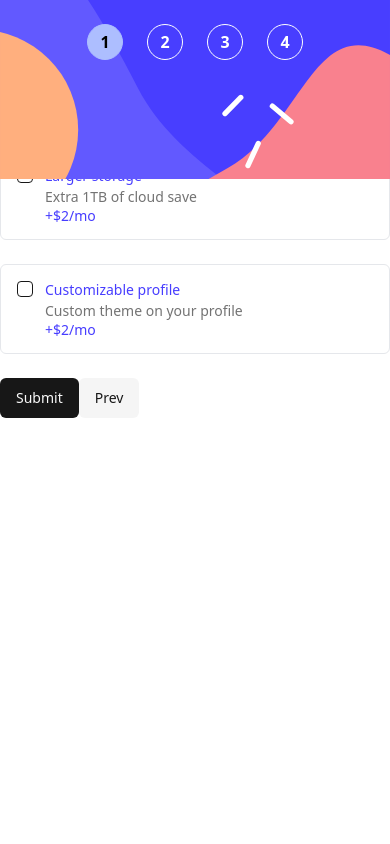
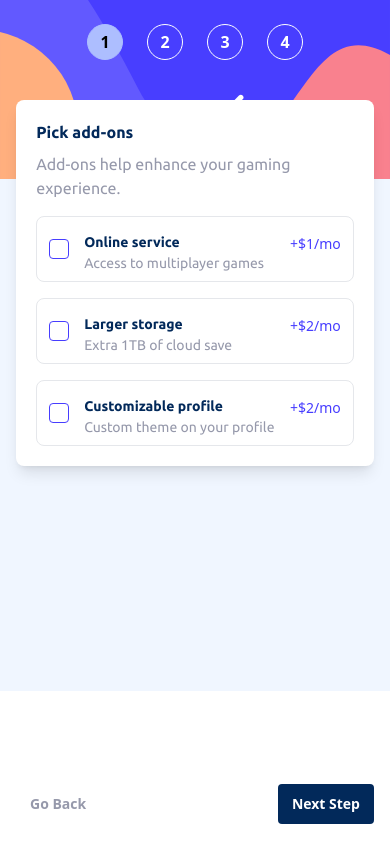
Before and after one commit to Matteonegridev/MultiStep-form, a React (Vite) app: page /addons in a window 390 px wide. Built offline with nearby package versions, Linux system fonts and the light colour scheme; what fluid-tailwind would draw is missing.

Commit message:
styled addons mobile

```diff
--- a/src/components/routes/AddOns.tsx
+++ b/src/components/routes/AddOns.tsx
@@ -40,7 +40,19 @@ function AddOns() {
       </div>
 
       <Form {...form}>
-        <form onSubmit={form.handleSubmit(onSubmit)} className="space-y-6">
+        <form
+          onSubmit={form.handleSubmit(onSubmit)}
+          className="h-[70dvh] bg-magnolia"
+        >
+          <div className="relative z-10 m-auto mt-16 w-11/12 space-y-4 rounded-lg bg-white px-5 py-5 shadow-lg">
+            <div className="w-4/5">
+              <h1 className="pb-2 font-UbuntuBold text-primary ~text-2xl/4xl">
+                Pick add-ons
+              </h1>
+              <p className="w-[35ch] font-UbuntuRegular text-coolGray">
+                Add-ons help enhance your gaming experience.
+              </p>
+            </div>
             {addons.map((value) => (
               <FormField
                 key={value.id}
@@ -49,10 +61,11 @@ function AddOns() {
                 render={({ field }) => (
                   <FormItem
                     key={value.id}
-                  className="flex flex-row items-start space-x-3 space-y-0 rounded-md border p-4"
+                    className={`grid grid-cols-[35px_1fr] items-center rounded-lg border px-3 py-2`}
                   >
                     <FormControl>
                       <Checkbox
+                        className="grid h-[1.25em] w-[1.25em] appearance-none place-content-center border border-secondary bg-white text-secondary data-[state=checked]:bg-secondary"
                         checked={field.value?.includes(value.id)}
                         onCheckedChange={(checked) => {
                           // Get the current value of addons.items from the form state
@@ -78,26 +91,40 @@ function AddOns() {
                         }}
                       />
                     </FormControl>
-                  <div className="space-y-1 leading-none">
-                    <FormLabel>{value.type}</FormLabel>
-                    <div>
-                      <FormDescription>{value.description}</FormDescription>
-                      <FormLabel>{value.price}</FormLabel>
+                    <div className="flex justify-between space-y-1 leading-none">
+                      <div className="space-y-1">
+                        <FormLabel className="font-UbuntuBold text-primary ~text-sm/lg">
+                          {value.type}
+                        </FormLabel>
+                        <FormDescription className="font-UbuntuRegular text-coolGray ~text-xs/base">
+                          {value.description}
+                        </FormDescription>
                       </div>
+                      <FormLabel className="~text-xs/base">
+                        {value.price}
+                      </FormLabel>
                     </div>
                   </FormItem>
                 )}
               />
             ))}
-
-          <Button type="submit">Submit</Button>
+          </div>
+          <div className="absolute bottom-5 right-4">
             <Button
-            type="button"
-            variant="secondary"
-            onClick={() => prevPage(setCurrentStep, "/plan", navigate)}
+              className="rounded-sm bg-primary px-[1em] py-[.5em] font-semibold text-white"
+              type="submit"
             >
-            Prev
+              Next Step
             </Button>
+          </div>
+          <div className="absolute bottom-5 left-4">
+            <Button
+              className="rounded-sm bg-transparent px-[1em] py-[.5em] font-semibold text-coolGray"
+              onClick={() => prevPage(setCurrentStep, "/", navigate)}
+            >
+              Go Back
+            </Button>
+          </div>
         </form>
       </Form>
     </section>
--- a/src/components/routes/PersonalInfo.tsx
+++ b/src/components/routes/PersonalInfo.tsx
@@ -39,7 +39,7 @@ function PersonalInfo() {
       <Form {...form}>
         <form
           onSubmit={form.handleSubmit(onSubmit)}
-          className="h-[70dvh] bg-lightGray"
+          className="h-[70dvh] bg-magnolia"
         >
           <div className="relative z-10 m-auto mt-16 w-11/12 space-y-4 rounded-lg bg-white px-5 py-8 shadow-lg">
             <div className="w-4/5">
--- a/src/components/routes/SelectPlan.tsx
+++ b/src/components/routes/SelectPlan.tsx
@@ -51,7 +51,7 @@ function SelectPlan() {
       <Form {...form}>
         <form
           onSubmit={form.handleSubmit(onSubmit)}
-          className="h-[70dvh] bg-lightGray"
+          className="h-[70dvh] bg-magnolia"
         >
           <div className="relative z-10 m-auto mt-16 w-11/12 space-y-4 rounded-lg bg-white px-5 py-5 shadow-lg">
             <div className="w-4/5">
--- a/src/components/ui/checkbox.tsx
+++ b/src/components/ui/checkbox.tsx
@@ -11,7 +11,7 @@ const Checkbox = React.forwardRef<
   <CheckboxPrimitive.Root
     ref={ref}
     className={cn(
-      "peer h-4 w-4 shrink-0 rounded-sm border border-neutral-200 border-neutral-900 ring-offset-white focus-visible:outline-none focus-visible:ring-2 focus-visible:ring-neutral-950 focus-visible:ring-offset-2 disabled:cursor-not-allowed disabled:opacity-50 data-[state=checked]:bg-neutral-900 data-[state=checked]:text-neutral-50 dark:border-neutral-50 dark:border-neutral-800 dark:ring-offset-neutral-950 dark:focus-visible:ring-neutral-300 dark:data-[state=checked]:bg-neutral-50 dark:data-[state=checked]:text-neutral-900",
+      "peer h-4 w-4 shrink-0 rounded-sm border border-neutral-200 border-neutral-900 ring-offset-white focus-visible:outline-none focus-visible:ring-2 focus-visible:ring-neutral-950 focus-visible:ring-offset-2 disabled:cursor-not-allowed disabled:opacity-50 data-[state=checked]:text-neutral-50 dark:border-neutral-50 dark:border-neutral-800 dark:ring-offset-neutral-950 dark:focus-visible:ring-neutral-300 dark:data-[state=checked]:bg-neutral-50 dark:data-[state=checked]:text-neutral-900",
       className,
     )}
     {...props}
```
Lines whose indentation alone changed are shown as unchanged.
